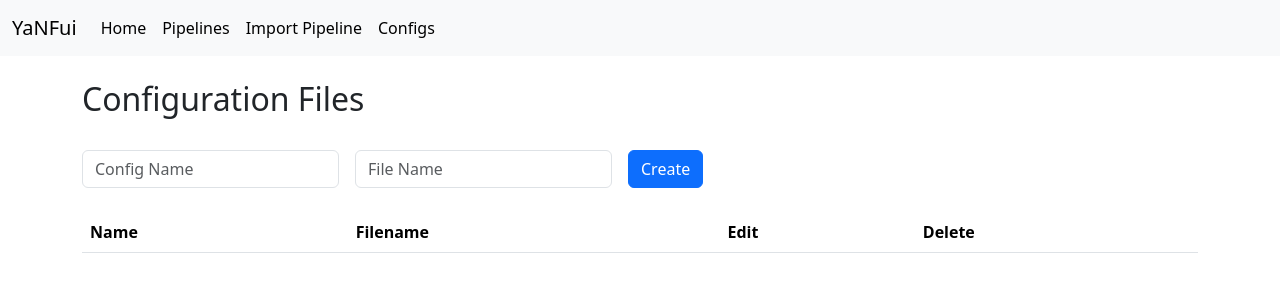
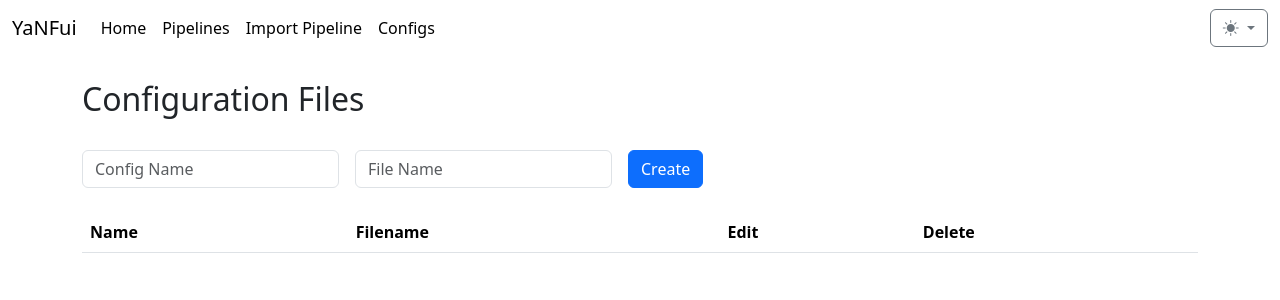
Before and after one commit to jfouret/nf-web, a Flask app: page /configs in a window 1280 px wide. Shown: the top 300 px of the page. Run offline with Flask 3, Linux system fonts and the light colour scheme; the visitor is signed in with stand-in values (Sample User, id 1); lists and menus that the app fills with data are empty; parts of the project's set-up code (start-up, migrations or seed data) failed here and were passed over; some libraries are stand-ins or nearby versions.

Commit message:
set dark/light themes

```diff
--- a/nfui/templates/base.html
+++ b/nfui/templates/base.html
@@ -1,6 +1,5 @@
-<!-- templates/base.html -->
 <!DOCTYPE html>
-<html lang="en">
+<html lang="en" data-bs-theme="light">
 <head>
     <meta charset="UTF-8">
     <meta name="viewport" content="width=device-width, initial-scale=1.0">
@@ -8,12 +7,13 @@
     <link rel="stylesheet" href="https://cdn.jsdelivr.net/npm/bootstrap@5.3.3/dist/css/bootstrap.min.css">
     <link rel="stylesheet" href="https://cdn.jsdelivr.net/npm/bootstrap-icons@1.11.3/font/bootstrap-icons.min.css">
     <script src="https://cdn.jsdelivr.net/npm/vue@3.4.27/dist/vue.global.js"></script>
-    <script src="https://cdn.jsdelivr.net/npm/bootstrap@5.3.3/dist/js/bootstrap.min.js"></script>
+    <script src="https://cdn.jsdelivr.net/npm/bootstrap@5.3.3/dist/js/bootstrap.bundle.min.js"></script>
     <script src="https://cdn.jsdelivr.net/npm/axios/dist/axios.min.js"></script>
     <style>
         body {
             user-select: none; /* Prevent text selection */
             cursor: default;   /* Use default cursor */
+            transition: background-color 0.3s, color 0.3s;
         }
     </style>
 </head>
@@ -38,5 +38,38 @@
         <!-- Default content goes here -->
         {% endblock %}
     </div>
+
+    <script>
+
+        const getStoredTheme = () => localStorage.getItem('theme')
+        const setStoredTheme = theme => localStorage.setItem('theme', theme)
+
+        const getPreferredTheme = () => {
+            const storedTheme = getStoredTheme()
+            if (storedTheme) {
+            return storedTheme
+            }
+
+            return window.matchMedia('(prefers-color-scheme: dark)').matches ? 'dark' : 'light'
+        }
+
+        setTheme(getPreferredTheme())
+
+        function setTheme(theme) {
+            document.documentElement.setAttribute('data-bs-theme', theme);
+            localStorage.setItem('theme', theme);
+            updateThemeIcon(theme);
+        }
+
+        function updateThemeIcon(theme) {
+            const themeIcon = document.getElementById('themeIcon');
+            if (theme === 'dark') {
+                themeIcon.className = 'bi bi-moon';
+            } else {
+                themeIcon.className = 'bi bi-brightness-high-fill';
+            }
+        }
+
+    </script>
 </body>
 </html>
--- a/nfui/templates/header.html
+++ b/nfui/templates/header.html
@@ -1,12 +1,11 @@
-<!-- templates/header.html -->
-<nav class="navbar navbar-expand-lg navbar-light bg-light">
+<nav class="navbar navbar-expand-lg">
     <div class="container-fluid">
         <a class="navbar-brand" href="{{ url_for('index') }}">YaNFui</a>
         <button class="navbar-toggler" type="button" data-bs-toggle="collapse" data-bs-target="#navbarNav" aria-controls="navbarNav" aria-expanded="false" aria-label="Toggle navigation">
             <span class="navbar-toggler-icon"></span>
         </button>
         <div class="collapse navbar-collapse" id="navbarNav">
-            <ul class="navbar-nav">
+            <ul class="navbar-nav me-auto">
                 <li class="nav-item">
                     <a class="nav-link active" aria-current="page" href="{{ url_for('home') }}">Home</a>
                 </li>
@@ -21,6 +20,23 @@
                 </li>
                 <!-- Add other navigation items here -->
             </ul>
+            <div class="dropdown">
+                <button class="btn btn-outline-secondary dropdown-toggle" type="button" id="themeDropdown" data-bs-toggle="dropdown" aria-expanded="false">
+                    <i id="themeIcon" class="bi"></i>
+                </button>
+                <ul class="dropdown-menu dropdown-menu-end" aria-labelledby="themeDropdown">
+                    <li>
+                        <a class="dropdown-item" href="#" onclick="setTheme('light')">
+                            <i class="bi bi-brightness-high-fill"></i> Light Theme
+                        </a>
+                    </li>
+                    <li>
+                        <a class="dropdown-item" href="#" onclick="setTheme('dark')">
+                            <i class="bi bi-moon"></i> Dark Theme
+                        </a>
+                    </li>
+                </ul>
+            </div>
         </div>
     </div>
 </nav>
```
